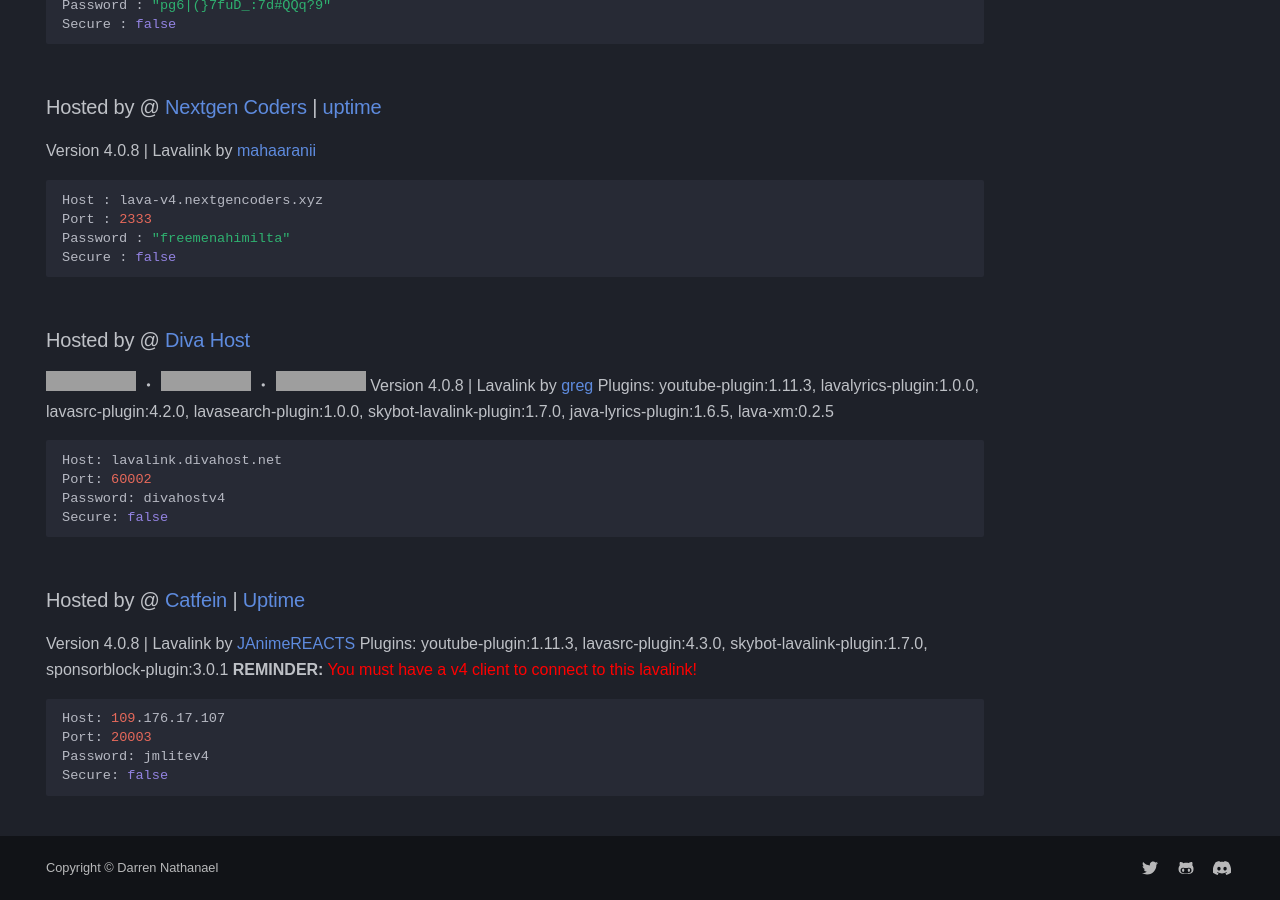
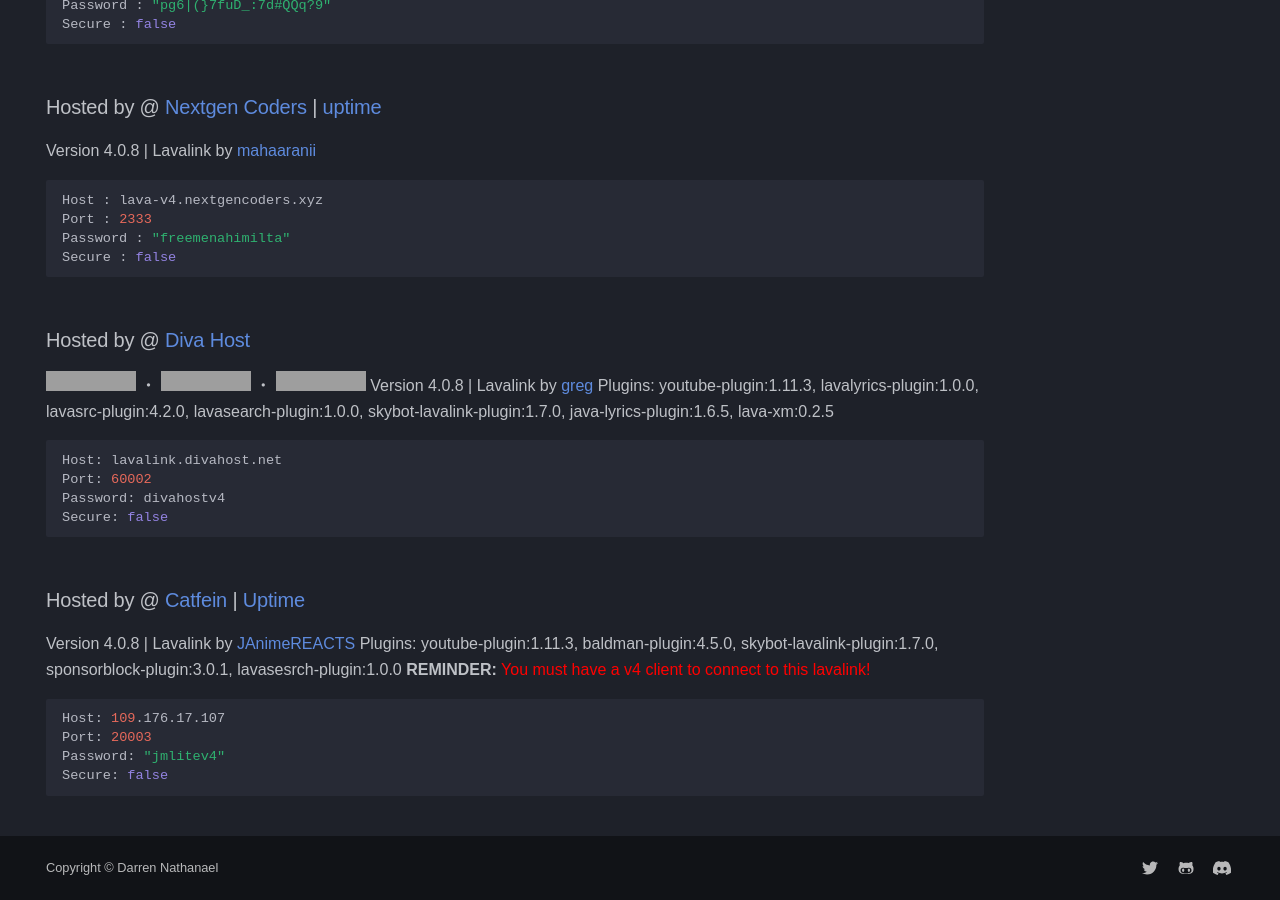
Before and after one commit to DarrenOfficial/lavalink-list, an MkDocs documentation site: the page built from docs/NoSSL/lavalink-without-ssl.md, in a window 1280 px wide and 900 px high, scrolled down 2949 px. Built offline with MkDocs 1.6.1 and Material for MkDocs 9.7.7, drawn with Linux system fonts in a browser that asks for light colours; some web fonts are replaced; comment, search, counter and statistics services are not loaded; a style sheet for code colours, icons or effects is not loaded; grey boxes are pictures that could not be loaded.

Commit message:
Updated plugin support
Now supports all platform including Deezer, Yandex and more!

````diff
--- a/docs/NoSSL/lavalink-without-ssl.md
+++ b/docs/NoSSL/lavalink-without-ssl.md
@@ -157,11 +157,11 @@ Secure: false
 
 
 ### Hosted by @ [Catfein](https://discord.gg/5DQ7XWK5Hy) | [Uptime](https://hetrixtools.com/report/uptime/0da291f13750558ad637bf795974619b/)
-Version 4.0.8 | Lavalink by [JAnimeREACTS](https://discord.gg/Kzc7yCy9uY) Plugins: youtube-plugin:1.11.3, lavasrc-plugin:4.3.0, skybot-lavalink-plugin:1.7.0, sponsorblock-plugin:3.0.1
+Version 4.0.8 | Lavalink by [JAnimeREACTS](https://discord.gg/Kzc7yCy9uY) Plugins: youtube-plugin:1.11.3, baldman-plugin:4.5.0, skybot-lavalink-plugin:1.7.0, sponsorblock-plugin:3.0.1, lavasesrch-plugin:1.0.0
 **REMINDER:** <span style="color:red;">You must have a v4 client to connect to this lavalink!</span>
 ```bash
 Host: 109.176.17.107
 Port: 20003
-Password: jmlitev4
+Password: "jmlitev4"
 Secure: false
 ```
````
